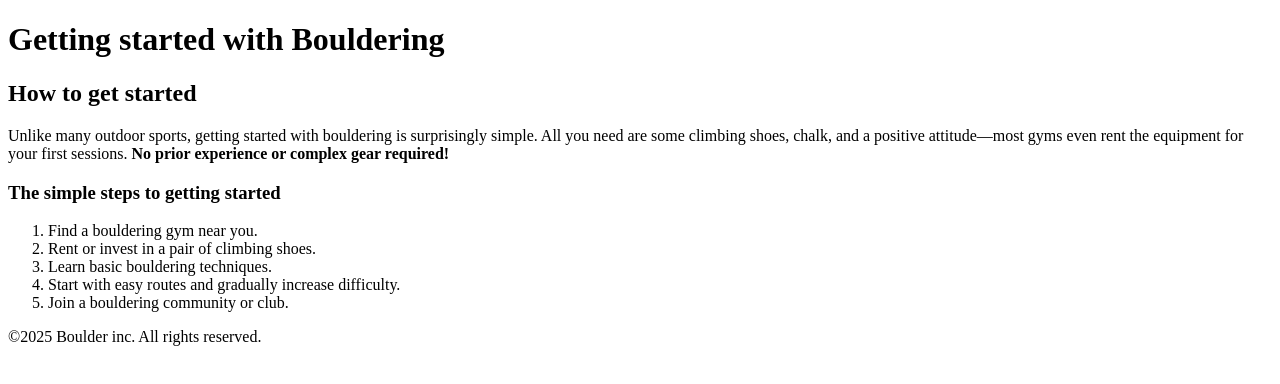
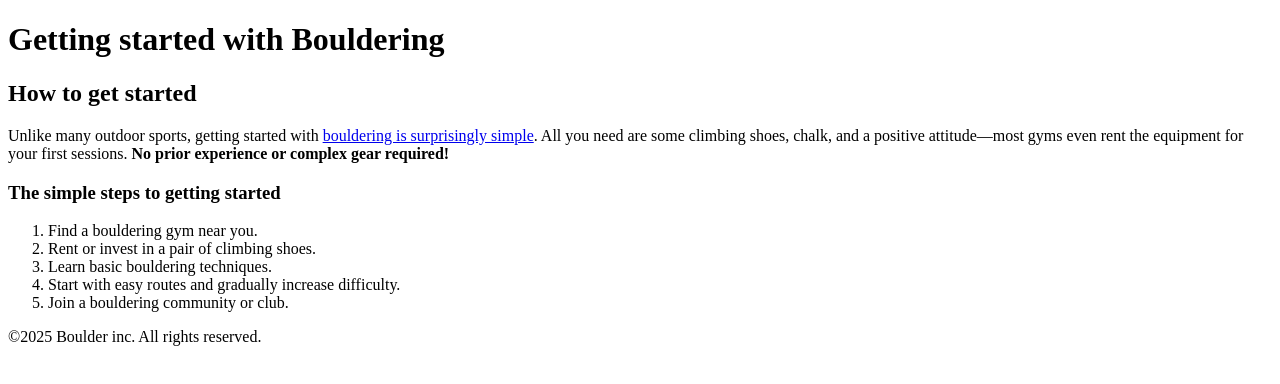
Before and after one commit to th3mon/HTML-CSS-for-absolute-beginners, a website: page getting-started.html in a window 1280 px wide. Drawn offline with Linux system fonts and the light colour scheme.

Commit message:
Add links

```diff
--- a/getting-started.html
+++ b/getting-started.html
@@ -16,10 +16,10 @@
       <section>
         <h2>How to get started</h2>
         <p>
-          Unlike many outdoor sports, getting started with bouldering is
-          surprisingly simple. All you need are some climbing shoes, chalk, and
-          a positive attitude—most gyms even rent the equipment for your first
-          sessions.
+          Unlike many outdoor sports, getting started with
+          <a href="/">bouldering is surprisingly simple</a>. All you need are
+          some climbing shoes, chalk, and a positive attitude—most gyms even
+          rent the equipment for your first sessions.
           <strong>No prior experience or complex gear required!</strong>
         </p>
 
```
Also changed, not shown: index.html (+2 -2 lines).
